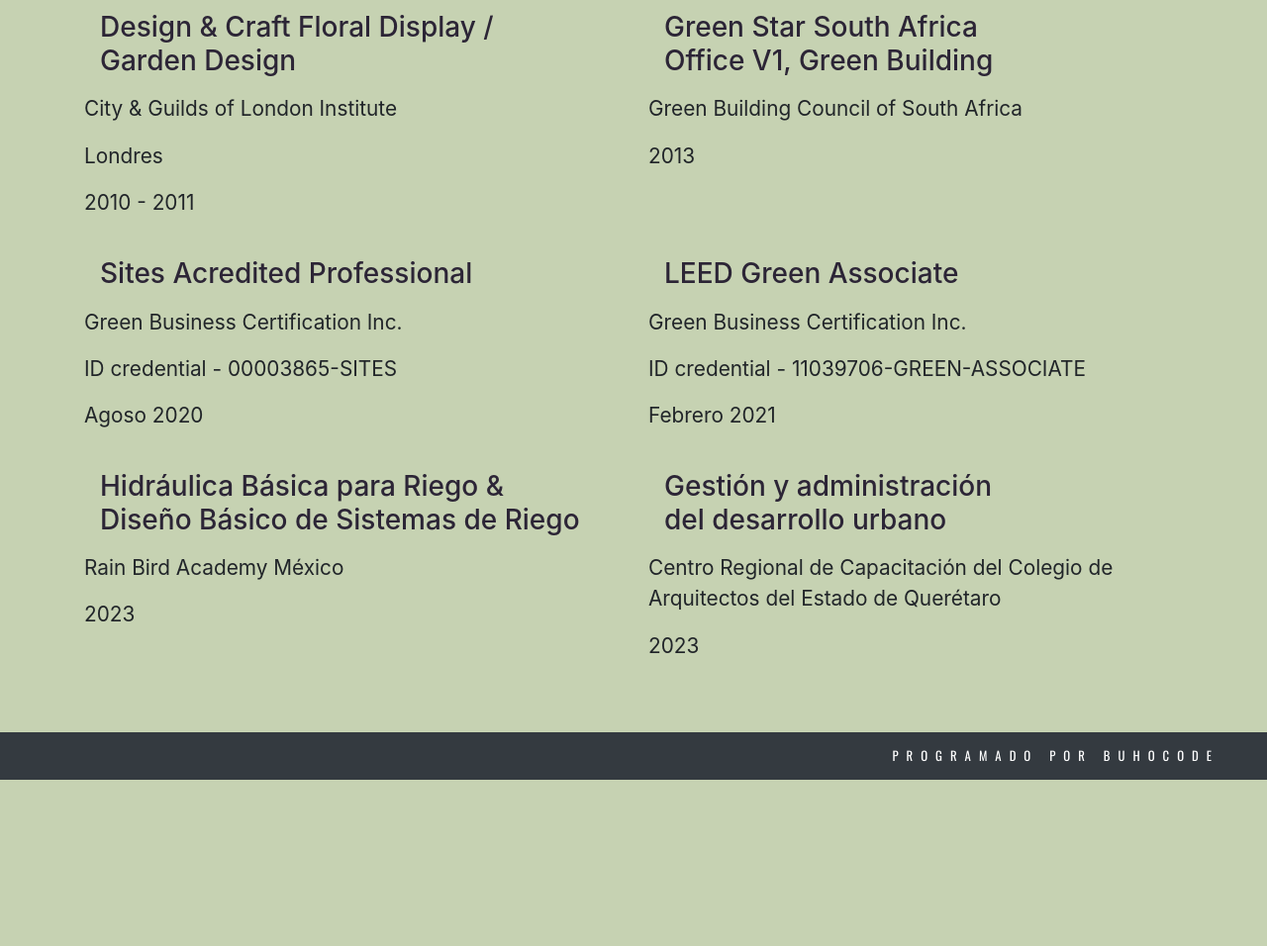
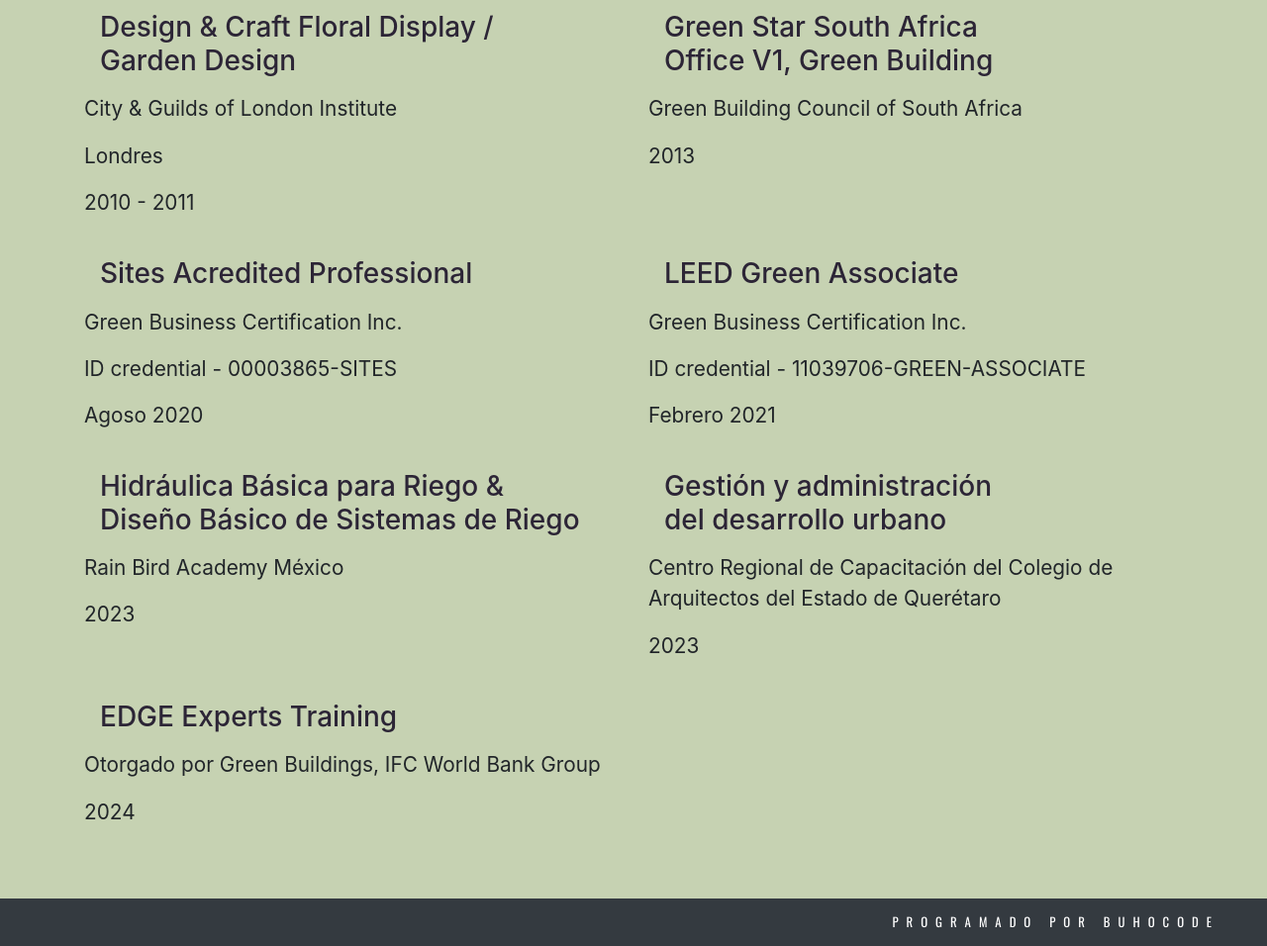
Before and after one commit to Buhocode/veronica, a website: page estudios.html in a window 1280 px wide. Shown: the part 1068-2024 px from the top of the page at 99% size. Before the commit the page ends 1856 px from the top, so only its background shows below. Drawn offline with nearby package versions, Linux system fonts and the light colour scheme.

Commit message:
Update estudios.html

```diff
--- a/estudios.html
+++ b/estudios.html
@@ -126,6 +126,15 @@
           </p>
           <p class="p-medium">2023</p>
         </div>
+        <div class="col-sm-12 col-md-6 heading-wrap my-2">
+          <h3 class="display-6 heading">
+            EDGE Experts Training
+          </h3>
+          <p class="p-medium">
+            Otorgado por Green Buildings, IFC World Bank Group
+          </p>
+          <p class="p-medium">2024</p>
+        </div>
       </div>
     </div>
 
```
